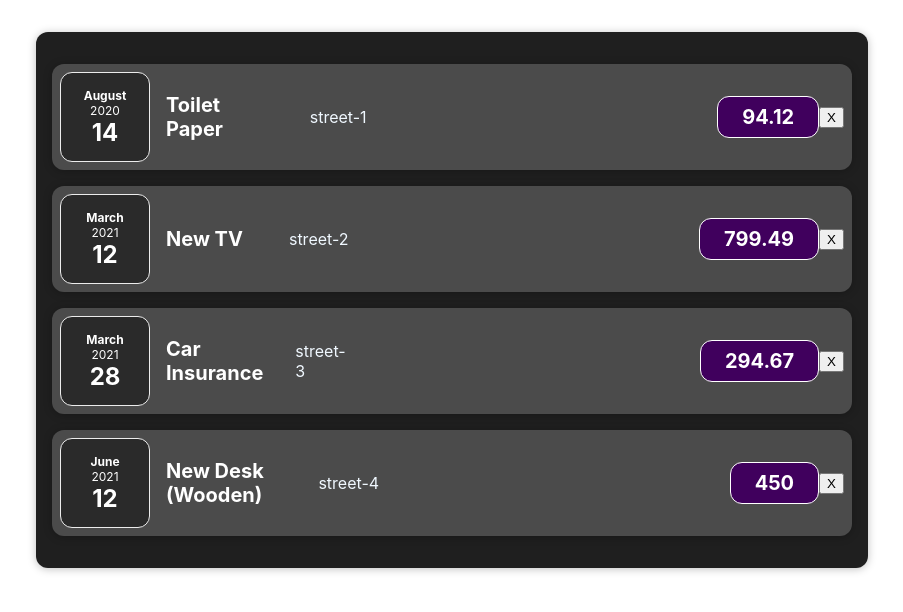
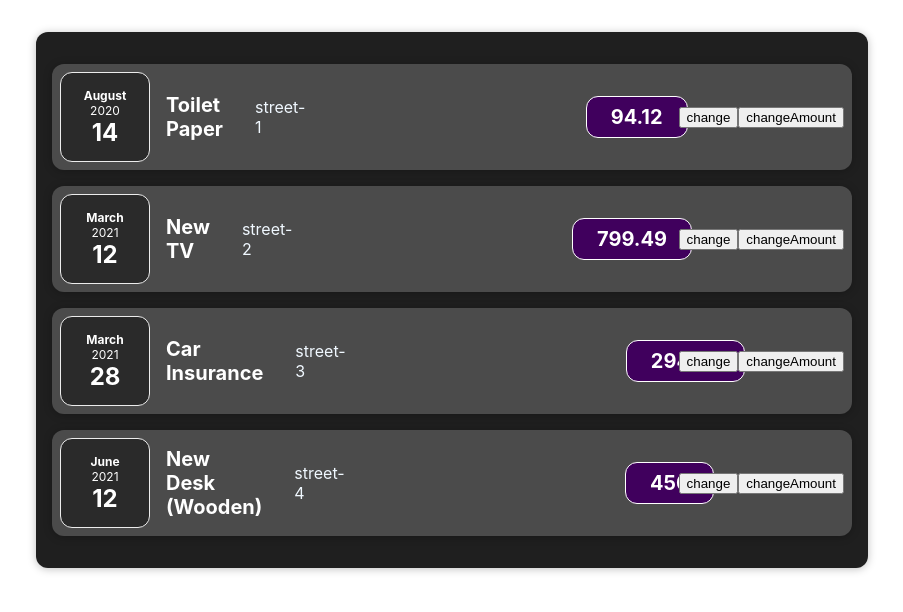
Before and after one commit to Divygupta208/React-basics, a React (Create React App) app in the folder expense-app/: page / in a window 1280 px wide. Shown: the top 612 px of the page, without its empty margins (188-1091 px from the left). Built offline with nearby package versions, Linux system fonts and the light colour scheme.

Commit message:
changing states with button

```diff
--- a/expense-app/src/components/ExpenseItems.js
+++ b/expense-app/src/components/ExpenseItems.js
@@ -1,4 +1,4 @@
-import React from "react";
+import React, { useState } from "react";
 import "./ExpenseItems.css";
 import ExpenseDate from "./ExpenseDate";
 import ExpenseDetails from "./ExpenseDetails";
@@ -10,19 +10,28 @@ function ExpenseItems({
   expenseAmount,
   expenseLoc,
 }) {
-  const handleDelete = (e) => {
-    console.log("button Clicked");
+  const [title, setTitle] = useState(expenseTitle);
+
+  const handleTitleChange = (e) => {
+    setTitle("Edited");
+  };
+
+  const [amount, setAmount] = useState(expenseAmount);
+
+  const handleAmountChange = () => {
+    setAmount("$100");
   };
 
   return (
     <Card className="expense-item">
       <ExpenseDate expdate={expenseDate}></ExpenseDate>
       <ExpenseDetails
-        amount={expenseAmount}
+        amount={amount}
         loc={expenseLoc}
-        title={expenseTitle}
+        title={title}
       ></ExpenseDetails>
-      <button onClick={handleDelete}>X</button>
+      <button onClick={handleTitleChange}>change</button>
+      <button onClick={handleAmountChange}>changeAmount</button>
     </Card>
   );
 }
```
